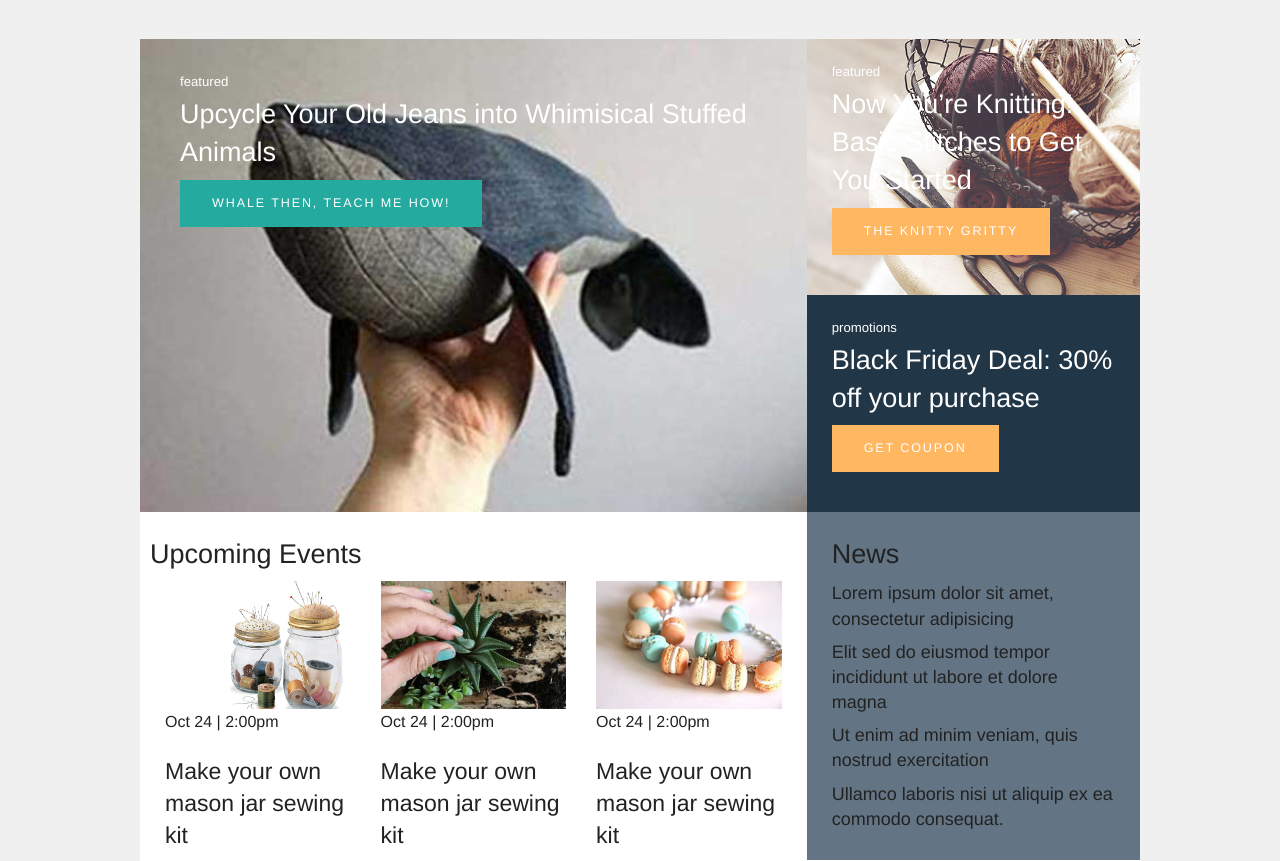
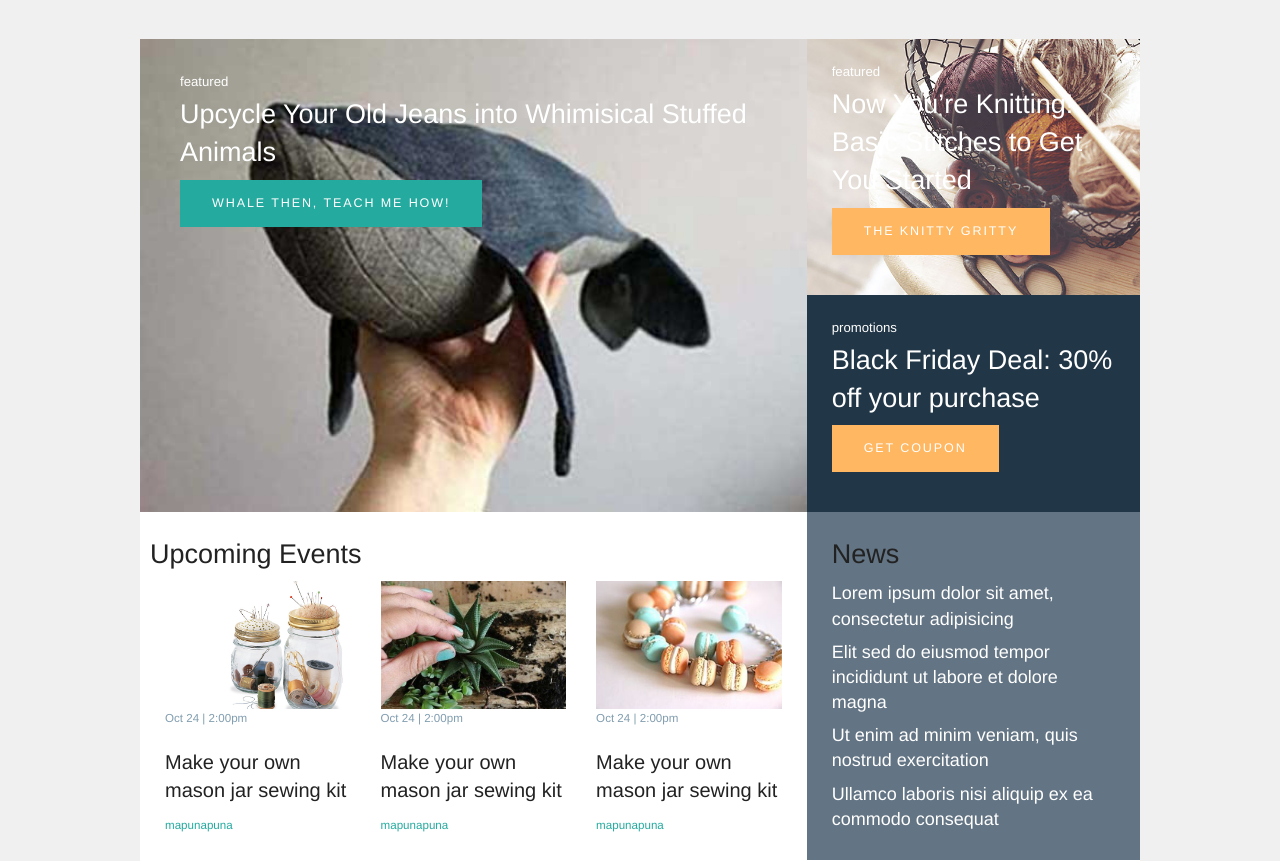
Before and after one commit to arlynzezzie/art249-project1, a website: page public/index.html in a window 1280 px wide. Shown: the part 111-972 px from the top of the page. Drawn offline with Linux system fonts and the light colour scheme; files whose address does not match are found by name.

Commit message:
homepage tags and typography

```diff
--- a/public/index.html
+++ b/public/index.html
@@ -50,7 +50,7 @@
     </div>
 
     <div class="row">
-      <div class="panel medium-8 columns">
+      <div class="panel events-panel medium-8 columns">
         <div class="row">
           <h3>Upcoming Events</h3>
         </div>
@@ -80,10 +80,10 @@
       </div>
       <div class="panel news-panel medium-4 columns">
           <h3>News</h3>
-          <h5>Lorem ipsum dolor sit amet, consectetur adipisicing</h5>
-          <h5>Elit sed do eiusmod tempor incididunt ut labore et dolore magna</h5>
-          <h5>Ut enim ad minim veniam, quis nostrud exercitation</h5>
-          <h5>Ullamco laboris nisi ut aliquip ex ea commodo consequat. </h5>
+          <h5><a href="#">Lorem ipsum dolor sit amet, consectetur adipisicing</a></h5>
+          <h5><a href="#">Elit sed do eiusmod tempor incididunt ut labore et dolore magna</a></h5>
+          <h5><a href="#">Ut enim ad minim veniam, quis nostrud exercitation</a></h5>
+          <h5><a href="#">Ullamco laboris nisi aliquip ex ea commodo consequat</a></h5>
       </div>
     </div>
 
--- a/sass/partials/_buttons.scss
+++ b/sass/partials/_buttons.scss
@@ -12,3 +12,7 @@
 .hero .tag {
 	color: white;
 }
+
+.news-panel a {
+	color: white;
+}
--- /dev/null
+++ b/sass/partials/_typography.scss
@@ -0,0 +1,14 @@
+.date-time {
+	color: #809daf;
+	font-size: .725em;
+}
+
+.tag.location {
+	font-size: .725em;
+}
+
+/* Homepage Text */
+
+.events-panel .post h4 {
+	font-size: 1.25em;
+}
--- a/sass/style.scss
+++ b/sass/style.scss
@@ -1,6 +1,7 @@
 @import "partials/settings";
 @import "partials/foundation";
 @import "partials/structure";
+@import "partials/typography";
 @import "partials/header";
 @import "partials/hero";
 @import "partials/footer";
```
Also changed, not shown: public/css/style.css.
